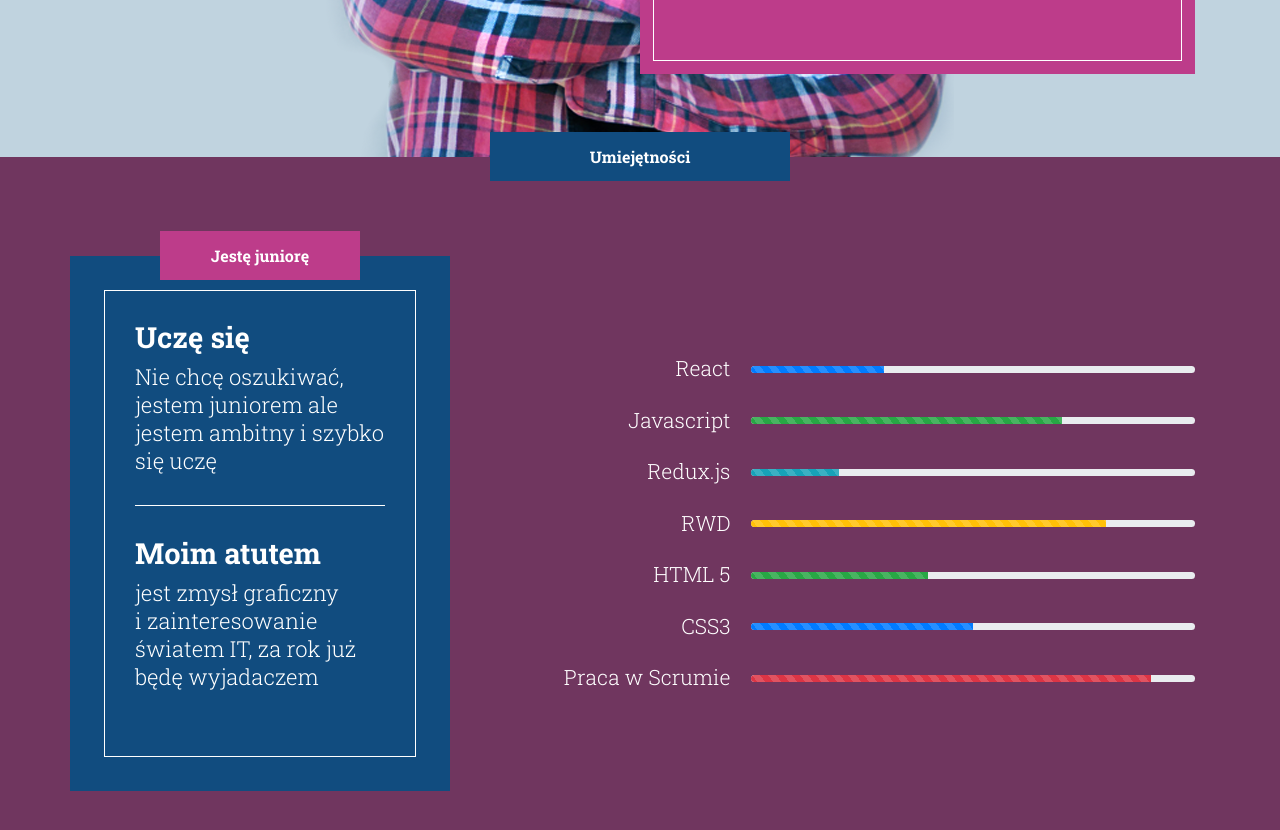
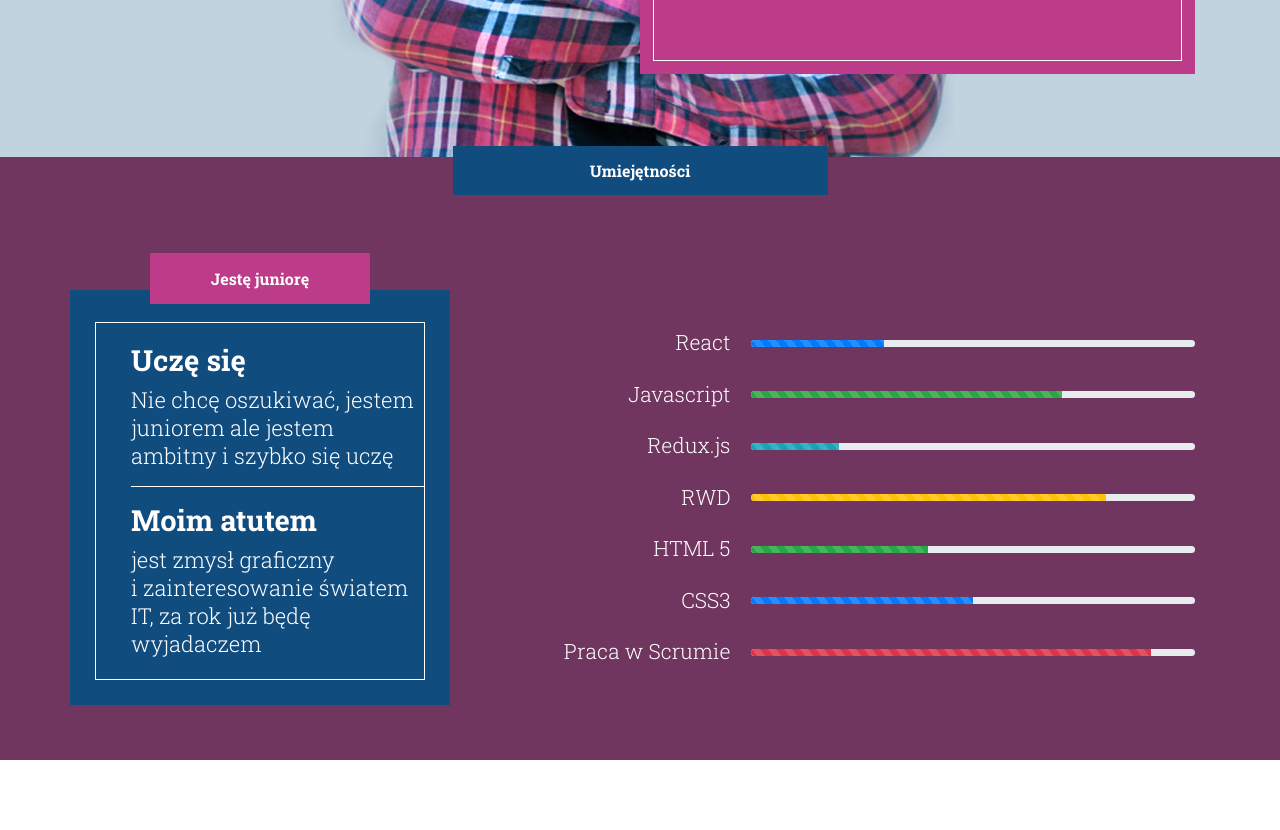
Before and after one commit to sq1fya/my-lp, a React (Create React App) app: page / in a window 1280 px wide. Shown: the part 700-1530 px from the top of the page. After the commit the page ends 1460 px from the top, so only its background shows below. Built offline with nearby package versions, Linux system fonts and the light colour scheme.

Commit message:
WIP: style exactly in project

```diff
--- a/src/components/section-skills/section-skills.js
+++ b/src/components/section-skills/section-skills.js
@@ -16,6 +16,7 @@ class SectionSkills extends Component {
                   <h6 className="title">Jestę juniorę</h6>
                 </div>
                 <div className="inside-text">
+                <div className="inside-text--box">
                   <h3>Uczę się</h3>
                   <p>
                     Nie chcę oszukiwać, jestem juniorem ale jestem ambitny
@@ -27,6 +28,7 @@ class SectionSkills extends Component {
                     jest zmysł graficzny i&nbsp;zainteresowanie światem IT, za
                     rok już będę wyjadaczem
                   </p>
+                </div>
                 </div>
               </div>
 
--- a/src/components/section-skills/section-skills.scss
+++ b/src/components/section-skills/section-skills.scss
@@ -7,10 +7,10 @@ $bg-color-blue: #114c7f;
   background-color: #70365f;
   .title {
     margin: 0 auto;
-    max-width: 300px;
+    max-width: 375px;
     background-color: $bg-color-blue;
     padding: 15px;
-    margin-top: -25px;
+    margin-top: -11px;
     font-weight: 700;
     h3 {
       text-align: center;
@@ -20,38 +20,39 @@ $bg-color-blue: #114c7f;
     }
   }
   .info-box {
-    padding: 75px 0 55px 0;
+    padding: 95px 0 55px 0;
     .left-box {
       background-color: $bg-color-blue;
       color: white;
-      border-color: #f2da64;
-      outline: 1px solid #fff;
-      outline-offset: -35px;
       .title-box {
-        max-width: 200px;
+        max-width: 220px;
         margin: 0 auto;
         .title {
           background-color: $bg-color-pink;
           text-align: center;
-          padding: 15px;
-          margin-top: -25px;
+          padding: 16px;
+          margin-top: -37px;
           font-size: 16px;
           font-weight: 700;
         }
       }
       .inside-text {
         font-size: 22px;
-        padding: 40px 50px 70px 50px;
+        padding: 18px 10px 25px 10px;
         line-height: 28px;
+        .inside-text--box {
+          padding: 20px 0px 5px 35px;
+          border: 1px solid white;
           h3 {
             font-size: 29px;
             font-weight: 700;
             &:nth-last-of-type(1) {
-            margin-top: 30px;
+              // margin-top: 0px;
             }
           }
           p {
-          margin-bottom: 30px;
+            // margin-bottom: 30px;
+          }
         }
       }
     }
@@ -70,7 +71,7 @@ $bg-color-blue: #114c7f;
       }
       .progress {
         width: 70%;
-        height: 7px
+        height: 7px;
       }
     }
   }
```
Lines whose indentation alone changed are shown as unchanged.
